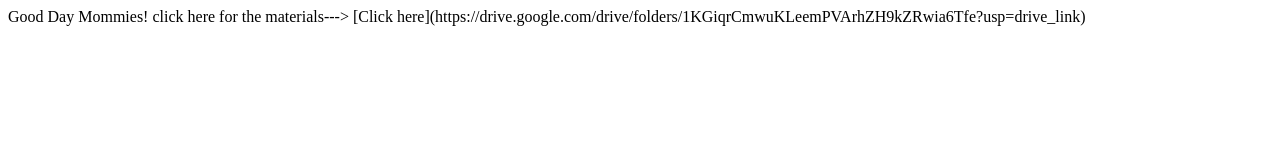
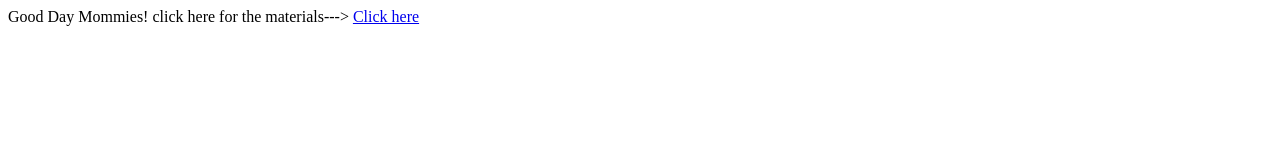
Before and after one commit to jeither21/thegoodmom, a plain HTML site: page index.html in a window 1280 px wide. Drawn offline with Linux system fonts and the light colour scheme.

Commit message:
create index.html file

```diff
--- a/index.html
+++ b/index.html
@@ -7,6 +7,6 @@
     <title>Document</title>
 </head>
 <body>
-   Good Day Mommies! click here for the materials--->     [Click here](https://drive.google.com/drive/folders/1KGiqrCmwuKLeemPVArhZH9kZRwia6Tfe?usp=drive_link)
+   Good Day Mommies! click here for the materials--->     <a href="https://drive.google.com/drive/folders/1KGiqrCmwuKLeemPVArhZH9kZRwia6Tfe?usp=drive_link">Click here</a>
 </body>
 </html>
```
